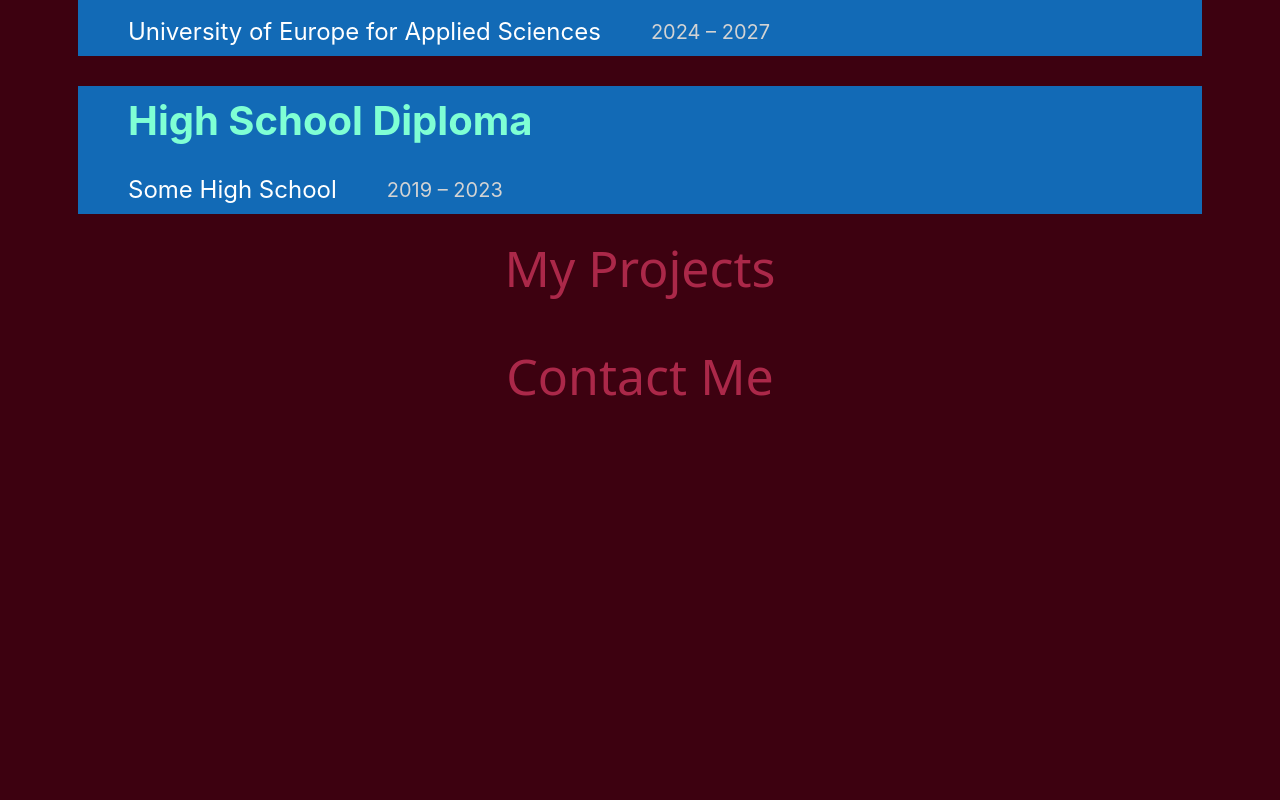
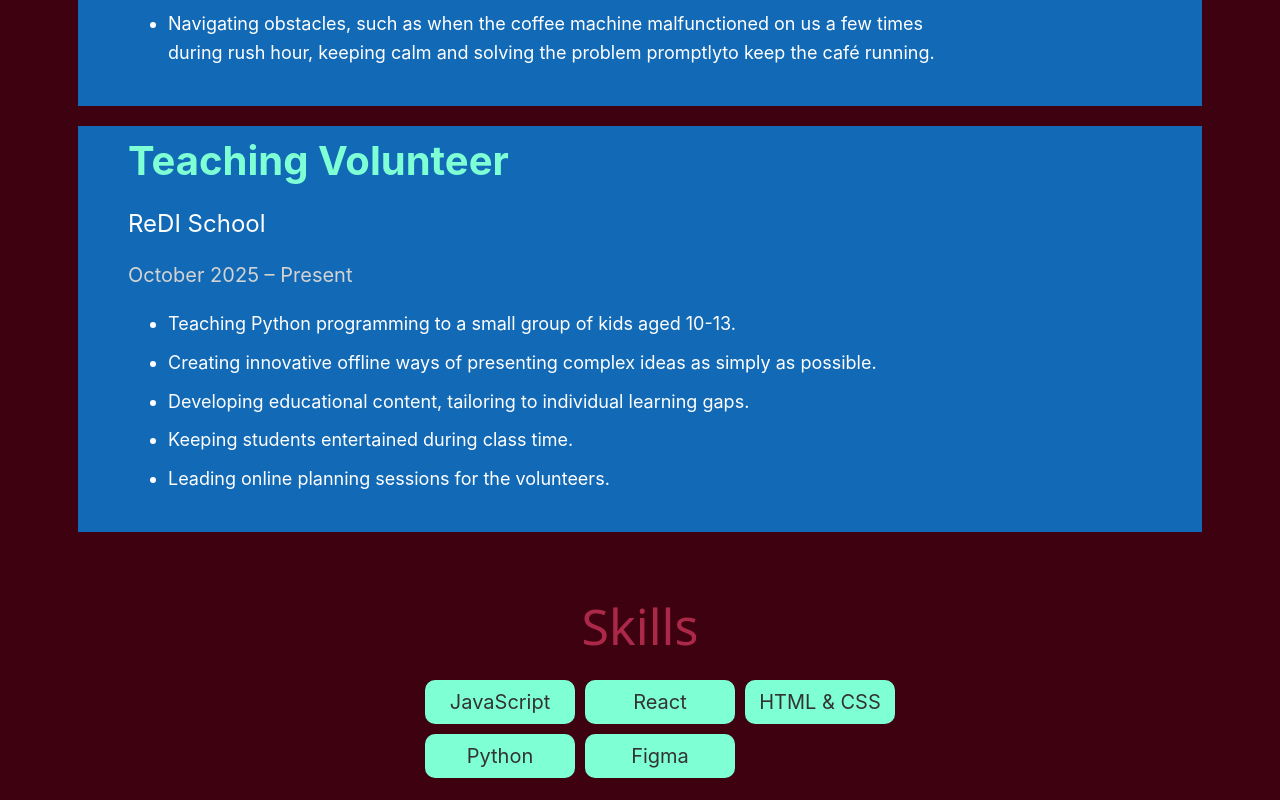
Before and after one commit to jane2800/janebooysen-webapp, a React (Create React App) app: page / in a window 1280 px wide. Shown: the part 920-1720 px from the top of the page. Before the commit the page ends 1350 px from the top, so only its background shows below. Built offline with nearby package versions, Linux system fonts and the light colour scheme; a web font is replaced by a local one.

Commit message:
Added Skills, and updated Experience

```diff
--- /dev/null
+++ b/src/components/Experience.jsx
@@ -0,0 +1,20 @@
+import styles from "./Experience.module.css";
+
+export default function Experience({item}) {
+    const {position, company, year, notes} = item;
+
+    return (
+        <div className={styles.ExperiencePage}>
+            <div className={styles.Experience}>
+                <h3 className={styles.position}>{position}</h3>
+                <p className={styles.company}>{company}</p>
+                <p className={styles.year}>{year}</p>
+                <ul className={styles.notes}>
+                    {notes.map((note, index) => (
+                        <li key={index} className={styles.noteItem}>{note}</li>
+                    ))}
+                </ul>
+            </div>
+        </div>
+    );
+}
--- /dev/null
+++ b/src/components/Experience.module.css
@@ -0,0 +1,64 @@
+
+.Experience {
+    min-height: fit-content;
+    display: grid;
+    grid-template-columns: 1fr;
+    align-items: left;
+    justify-content: center;
+    padding: 10px 50px 10px 50px;
+    background-color: rgb(18, 106, 182);
+    width: 80%;
+    margin: 0 auto;
+}
+.position {
+    font-size: 40px;
+    font-weight: bold;
+    color: aquamarine;
+    margin: 0 0 0px 0 ;
+}
+
+.spacer{
+    flex-direction: row;
+    display: flex;
+    align-items: center;
+    gap: 50px;
+    width: 100%;
+}
+
+.spacer p {
+margin: 0;
+padding: 0;
+}
+
+.company {
+    font-size: 24px;
+    margin-bottom: 5px;
+    color: white;
+}
+
+.year {
+    font-size: 20px;
+    margin-bottom: 5px;
+    color: lightgray;
+}
+
+.notes {
+    font-size: 18px;
+    line-height: 1.6;
+    color: white;
+    max-width: 800px;
+    text-align: left;
+
+}
+
+.notes ul {
+    padding-left: 10px;
+}
+
+.notes li {
+    margin-bottom: 10px;
+}
+
+.notesItem {
+    list-style-type: disc;
+}
--- a/src/components/Header.module.css
+++ b/src/components/Header.module.css
@@ -1,6 +1,6 @@
 .HeaderContainer{
     position: fixed;
-    width: 100%;
+    width:  95%;
     display: flex;
     flex-direction: row;
     align-items: center;
@@ -13,7 +13,7 @@
   min-height: 10px;
   display: flex;
   flex-direction: row;
-  align-items: center; /* Vertically centers the logo and title */
+  align-items: center;
   justify-content: left;
   font-size: calc(10px + 2vmin);
 }
--- /dev/null
+++ b/src/components/Skills.jsx
@@ -0,0 +1,16 @@
+import styles from './Skills.module.css';
+
+export default function Skills({ skills }) {
+
+    return (
+        <div className={styles.SkillsPage}>
+            <ul className={styles.skillsList}>
+                {skills.map((skill, index) => (
+                    <div key={index} className={styles.skillItem}>
+                        {skill}
+                    </div>
+                ))}
+            </ul>
+        </div>
+    );
+}
--- /dev/null
+++ b/src/components/Skills.module.css
@@ -0,0 +1,23 @@
+.SkillsPage{
+    display: flex;
+}
+
+.skillsList {
+    list-style-type: square;
+    max-width: 600px;
+    margin: 0 auto;
+    display: grid;
+    grid-template-columns: repeat(auto-fit, minmax(150px, 1fr));
+    justify-content: center;
+    gap: 10px;
+}
+
+.skillItem {
+    font-size: 20px;
+    color: #333;
+    padding: 10px;
+    background-color: aquamarine;
+    border-radius: 10px;
+    text-align: center;
+    justify-content: center;
+}
--- /dev/null
+++ b/src/data/cv.js
@@ -0,0 +1,53 @@
+const cvData = {
+  education: [
+    {
+      degree: "BSc Interaction Design",
+      institution: "University of Europe for Applied Sciences",
+      year: "2024 – 2027",
+    },
+    {
+      degree: "High School Diploma",
+      institution: "Some High School",
+      year: "2019 – 2023",
+    },
+  ],
+
+  experience: [
+    {
+      position: "Volunteer Barista",
+      company: "For Everyone",
+      year: "September 2025 - Present",
+      notes: ["Taking orders and making drinks at the café.",
+      "Organising educational workshops, preparing video recordings.",
+      "Coordinating shifts and last-minute changes with fellow volunteers.",
+      "Navigating obstacles, such as when the coffee machine malfunctioned on us a few times during rush hour, keeping calm and solving the problem promptlyto keep the café running."],
+    },
+    {
+      position: "Teaching Volunteer",
+      company: "ReDI School",
+      year: "October 2025 – Present",
+      notes: ["Teaching Python programming to a small group of kids aged 10-13.",
+        "Creating innovative offline ways of presenting complex ideas as simply as possible.",
+        "Developing educational content, tailoring to individual learning gaps.",
+        "Keeping students entertained during class time.",
+        "Leading online planning sessions for the volunteers."],
+      },
+    ],
+
+  skills: [
+    "JavaScript",
+    "React",
+    "HTML & CSS",
+    "Python",
+    "Figma",
+  ],
+
+  languages: [
+    "English (Fluent)",
+    "Spanish (Intermediate)",
+    "German (Basic)",
+  ]
+};
+
+
+export default cvData;
--- a/src/data/education.js
+++ /dev/null
@@ -1,34 +0,0 @@
-const educationData = [
-  {
-    degree: "BSc Interaction Design",
-    institution: "University of Europe for Applied Sciences",
-    year: "2024 – 2027",
-  },
-  {
-    degree: "High School Diploma",
-    institution: "Some High School",
-    year: "2019 – 2023",
-  },
-  {
-    degree: "BSc Interaction Design",
-    institution: "University of Europe for Applied Sciences",
-    year: "2024 – 2027",
-  },
-  {
-    degree: "High School Diploma",
-    institution: "Some High School",
-    year: "2019 – 2023",
-  },
-  {
-    degree: "BSc Interaction Design",
-    institution: "University of Europe for Applied Sciences",
-    year: "2024 – 2027",
-  },
-  {
-    degree: "High School Diploma",
-    institution: "Some High School",
-    year: "2019 – 2023",
-  }
-];
-
-export default educationData;
--- a/src/pages/CV.jsx
+++ b/src/pages/CV.jsx
@@ -3,16 +3,28 @@ import styles from './CV.module.css';
 import Title from "../components/Title.jsx";
 import Education from "../components/Education.jsx";
 
-import educationData from "../data/education";
+import cvData from "../data/cv";
+import Experience from '../components/Experience.jsx';
+import Skills from '../components/Skills.jsx';
 
 function CV() {
   return (
       <div className={styles.CVPage} >
         <Title text={"Education"} />
         <div className={styles.EducationList}>
-          {educationData.map((item, index) => (
+          {cvData.education.map((item, index) => (
               <Education key={index} item={item} />
           ))}
+        </div>
+        <div className={styles.ExperienceList}>
+          <Title text={"Experience"} />
+          {cvData.experience.map((item, index) => (
+            <Experience key={index} item={item} />
+          ))}
+        </div>
+        <div className={styles.SkillsSection}>
+          <Title text={"Skills"} />
+          <Skills skills={cvData.skills} />
         </div>
       </div>
   );
--- a/src/pages/CV.module.css
+++ b/src/pages/CV.module.css
@@ -17,3 +17,13 @@
   grid-template-columns: 1fr;
   gap: 30px;
 }
+
+.ExperienceList {
+  display: grid;
+  grid-template-columns: 1fr;
+  gap: 20px;
+}
+
+.SkillsSection {
+  margin-top: 40px;
+}
```
Also changed, not shown: src/components/Language.module.css (added), src/components/Languages.jsx (added).
